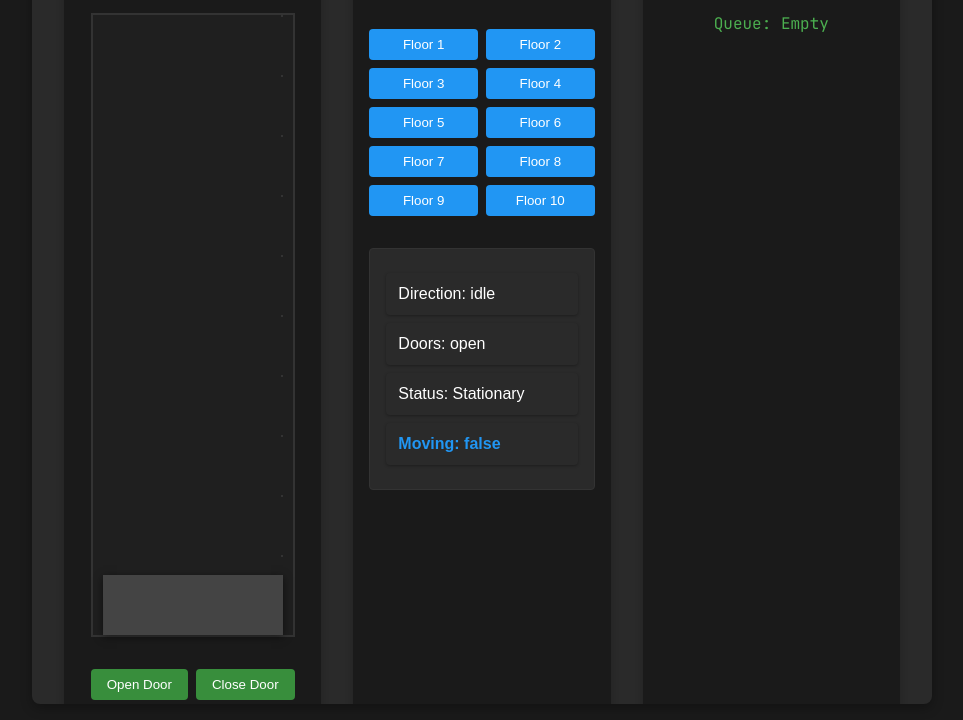
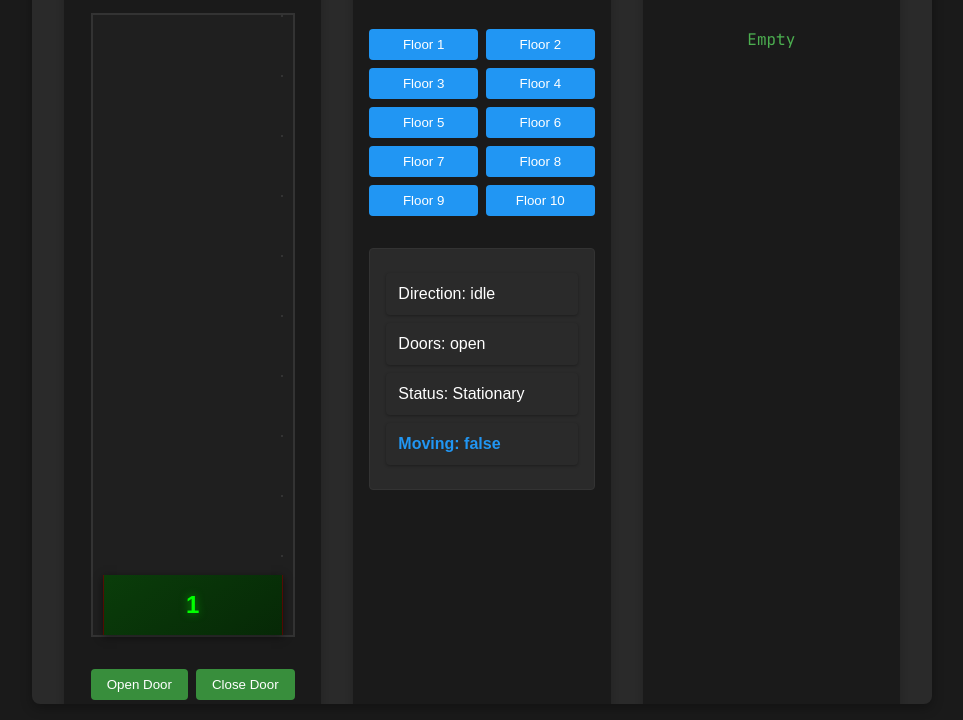
Before and after one commit to noszczynski/elevator, a website built with Vite: page index.html in a window 1280 px wide. Both pictures are taken after a click on the button "Open Door". Shown: the part 112-832 px from the top of the page, without its empty margins (190-1153 px from the left). Built offline with nearby package versions, Linux system fonts and the light colour scheme.

Commit message:
style corrections

```diff
--- a/public/style.css
+++ b/public/style.css
@@ -142,12 +142,12 @@ h3 {
 .elevator-car {
     width: calc(var(--elevator-width) - 20px);
     height: var(--floor-height);
-    background: #333;
+    background: #0a3d0a;
     position: absolute;
     left: 10px;
     transition: bottom 1.5s var(--floor-transition);
     box-shadow: 0 2px 8px rgba(0, 0, 0, 0.5);
-    background: linear-gradient(145deg, #383838, #2b2b2b);
+    background: linear-gradient(145deg, #0a3d0a, #062806);
 }
 
 .elevator-car[data-floor="1"] { bottom: 0; }
@@ -195,7 +195,6 @@ h3 {
     position: absolute;
     width: 100%;
     height: 100%;
-    background: #444;
     display: flex;
     overflow: hidden;
 }
@@ -207,7 +206,7 @@ h3 {
     position: absolute;
     width: 50%;
     height: 100%;
-    background: #444;
+    background: #660000;
     transition: transform 1.5s ease-in-out;
 }
 
@@ -251,13 +250,13 @@ h3 {
 
 @keyframes doorPending {
     0% {
-        background: #444;
+        background: #660000;
     }
     50% {
-        background: #555;
+        background: #800000;
     }
     100% {
-        background: #444;
+        background: #660000;
     }
 }
 
@@ -348,9 +347,22 @@ h3 {
 }
 
 .queue-status {
+    display: grid;
+    grid-template-columns: 1fr; /* One column grid */
+    justify-content: start;
+    align-items: start;
     font-family: "JetBrains Mono", monospace;
     word-break: break-all;
     color: #4CAF50;
+}
+
+.queue-list {
+    list-style-type: none;
+    padding: 0;
+}
+
+.queue-list li {
+    margin-bottom: 0.5rem;
 }
 
 .door-events {
--- a/src/elevator.ts
+++ b/src/elevator.ts
@@ -119,7 +119,7 @@ export class Elevator {
           <div class="state-column">
             <h2>Event Queue</h2>
             <div class="queue-panel">
-              <div class="queue-status">Queue: ${this.formatQueueStatus()}</div>
+              <div class="queue-status">${this.formatQueueStatus()}</div>
             </div>
           </div>
         </div>
@@ -163,12 +163,16 @@ export class Elevator {
     }
 
     private async requestFloor(floor: number): Promise<void> {
-      if (floor === this.state.currentFloor ||
-          this.state.queue.some(event => event.type === MOVE_TO_FLOOR && event.floor === floor) ||
-          this.state.isMoving) return;
+      // Check if elevator is moving or if this floor is already the current floor
+      if (floor === this.state.currentFloor || this.state.isMoving) return;
+
+      // Check if there are any MOVE_TO_FLOOR actions in the queue
+      const hasFloorDestinations = this.state.queue.some(event => event.type === MOVE_TO_FLOOR);
+      if (hasFloorDestinations) return;
 
       const newEvents: ElevatorAction[] = [];
 
+      // Close doors if they're open or in transition
       if (this.doors.getStatus() === 'open' || this.doors.getStatus() === 'pending') {
         newEvents.push(closeDoor('button'));
       }
@@ -319,7 +323,7 @@ export class Elevator {
       // Update queue and events status
       const queueStatus = document.querySelector('.queue-status');
       if (queueStatus) {
-        queueStatus.textContent = `Queue: ${this.formatQueueStatus()}`;
+        queueStatus.innerHTML = this.formatQueueStatus();
       }
 
       const movingStatus = document.querySelector('.moving-status');
@@ -329,16 +333,20 @@ export class Elevator {
     }
 
     private formatQueueStatus(): string {
-      return this.state.queue.map(event => {
-        if (event.type === OPEN_DOOR) {
-          return `Door open`;
-        } else if (event.type === CLOSE_DOOR) {
-          return `Door close`;
-        } else if (event.type === WAIT_ON_FLOOR) {
-          return `Wait ${event.duration/1000}s`;
-        } else {
-          return `Floor ${event.floor}`;
-        }
-      }).join(', ') || 'Empty';
+      return `
+        <ul class="queue-list">
+          ${this.state.queue.map(event => {
+            if (event.type === OPEN_DOOR) {
+                return `<li>Door open</li>`;
+            } else if (event.type === CLOSE_DOOR) {
+                return `<li>Door close</li>`;
+            } else if (event.type === WAIT_ON_FLOOR) {
+                return `<li>Wait ${event.duration/1000}s</li>`;
+            } else {
+                return `<li>Floor ${event.floor}</li>`;
+            }
+        }).join('') || '<li>Empty</li>'}
+      </ul>
+    `;
     }
   }
```
